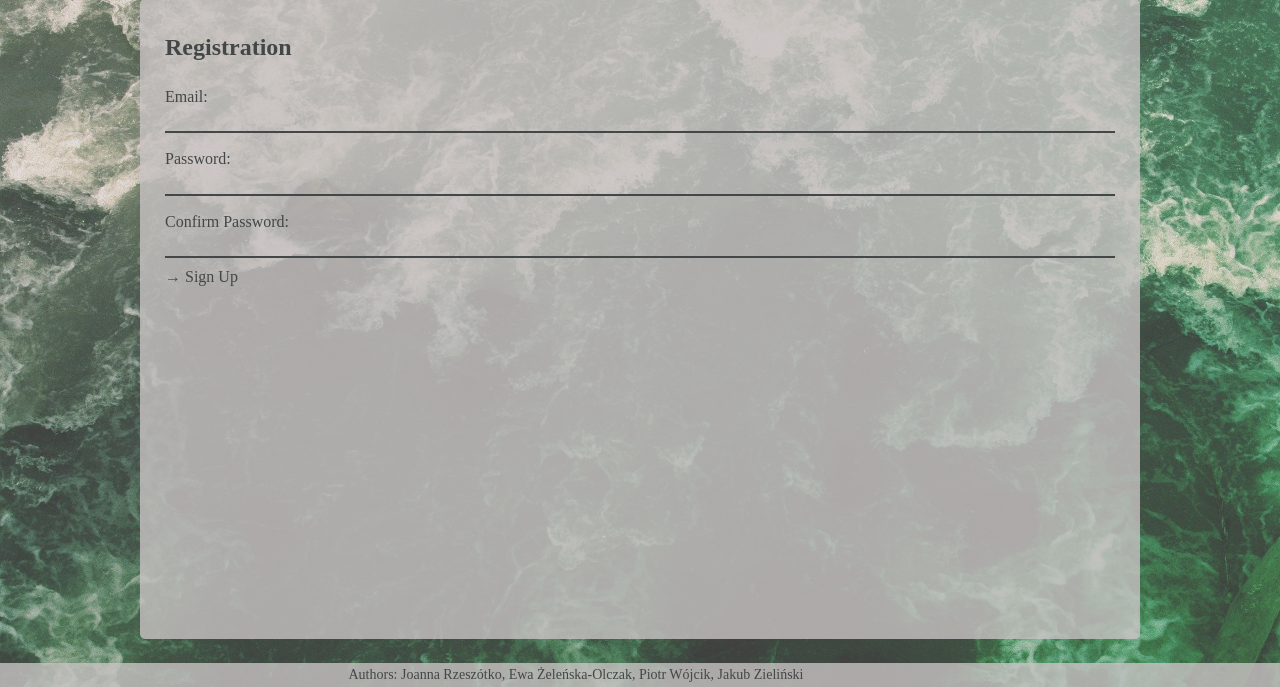
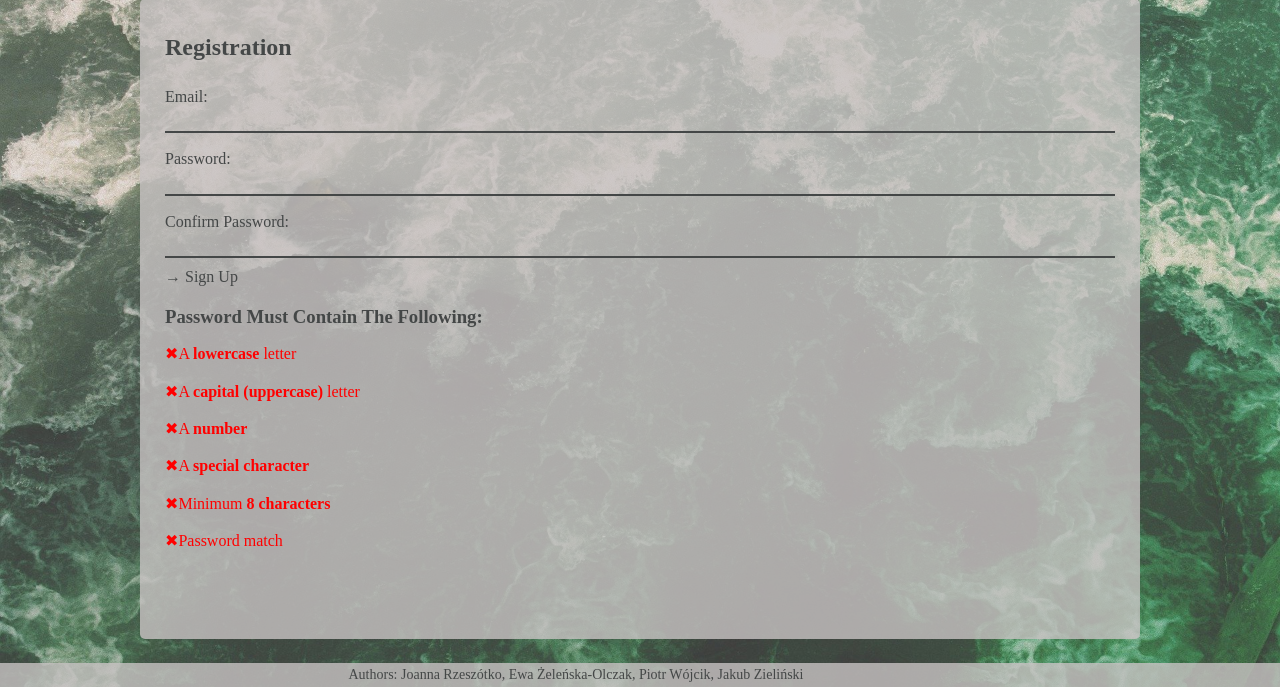
Before and after one commit to Pietrus914/Ask-mate, a Flask app: page /registration in a window 1280 px wide. Shown: the part 113-800 px from the top of the page. Run offline with Flask 2, Linux system fonts and the light colour scheme; some libraries are stand-ins or nearby versions.

Commit message:
add requirements for password

```diff
--- a/server.py
+++ b/server.py
@@ -506,7 +506,7 @@ def logout():
 
 @app.errorhandler(404)
 def page_not_found(e):
-    response = make_response(render_template('404.html'), 404, username = SESSION_USERNAME)
+    response = make_response(render_template('404.html', username = SESSION_USERNAME), 404)
     return response
 
 
--- a/static/css/main.css
+++ b/static/css/main.css
@@ -570,3 +570,31 @@ img {
 
 /
  */
+
+/* The message box is shown when the user clicks on the password field */
+#message {
+  position: relative;
+  margin-top: 10px;
+}
+
+
+
+/* Add a green text color and a checkmark when the requirements are right */
+.valid {
+  color: green;
+}
+
+.valid:before {
+  position: relative;
+  content: "\2713 ";
+}
+
+/* Add a red text color and an "x" icon when the requirements are wrong */
+.invalid {
+  color: red;
+}
+
+.invalid:before {
+  position: relative;
+  content: "\2716";
+}
--- a/templates/registration.html
+++ b/templates/registration.html
@@ -15,20 +15,89 @@
     <label for="confirm_password">Confirm Password:</label>
     <input class="underline" id="confirm_password" name="confirm_password" type="password" required>
     <button type="submit" class="forward">&rarr; Sign Up</button>
+<div id="message">
+  <h3>Password must contain the following:</h3>
+  <p id="letter" class="invalid">A <b>lowercase</b> letter</p>
+  <p id="capital" class="invalid">A <b>capital (uppercase)</b> letter</p>
+  <p id="number" class="invalid">A <b>number</b></p>
+  <p id="special" class="invalid">A <b>special character</b></p>
+  <p id="length" class="invalid">Minimum <b>8 characters</b></p>
+  <p id="match" class="invalid">Password match</p>
+</div>
 </form>
 <script>
-var password = document.getElementById("password")
-  , confirm_password = document.getElementById("confirm_password");
 
-function validatePassword(){
-  if(password.value != confirm_password.value) {
-    confirm_password.setCustomValidity("Passwords Don't Match");
+
+var confirm_password = document.getElementById("confirm_password")
+var myInput = document.getElementById("password");
+var letter = document.getElementById("letter");
+var capital = document.getElementById("capital");
+var number = document.getElementById("number");
+var length = document.getElementById("length");
+var special = document.getElementById("special")
+var match = document.getElementById("match")
+
+// When the user clicks on the password field, show the message box
+
+
+// When the user starts to type something inside the password field
+myInput.onkeyup = function() {
+    // Validate lowercase letters
+    var lowerCaseLetters = /[a-z]/g;
+    if (myInput.value.match(lowerCaseLetters)) {
+        letter.classList.remove("invalid");
+        letter.classList.add("valid");
+    } else {
+        letter.classList.remove("valid");
+        letter.classList.add("invalid");
+    }
+
+    // Validate capital letters
+    var upperCaseLetters = /[A-Z]/g;
+    if (myInput.value.match(upperCaseLetters)) {
+        capital.classList.remove("invalid");
+        capital.classList.add("valid");
+    } else {
+        capital.classList.remove("valid");
+        capital.classList.add("invalid");
+    }
+
+    // Validate numbers
+    var numbers = /[0-9]/g;
+    if (myInput.value.match(numbers)) {
+        number.classList.remove("invalid");
+        number.classList.add("valid");
+    } else {
+        number.classList.remove("valid");
+        number.classList.add("invalid");
+    }
+
+    // Validate length
+    if (myInput.value.length >= 8) {
+        length.classList.remove("invalid");
+        length.classList.add("valid");
+    } else {
+        length.classList.remove("valid");
+        length.classList.add("invalid");
+    }
+
+    var specials = /[!@#$%^&*]/g;
+    if (myInput.value.match(specials)) {
+        special.classList.remove("invalid");
+        special.classList.add("valid");
+    } else {
+        special.classList.remove("valid");
+        special.classList.add("invalid");
+    }
+}
+confirm_password.onkeyup  = function() {
+  if(myInput.value == confirm_password.value) {
+      match.classList.remove("invalid");
+      match.classList.add("valid")
   } else {
-    confirm_password.setCustomValidity('');
+      match.classList.remove("valid");
+      match.classList.add("invalid")
   }
 }
-
-password.onchange = validatePassword;
-confirm_password.onkeyup = validatePassword;
 </script>
 {% endblock %}
```
